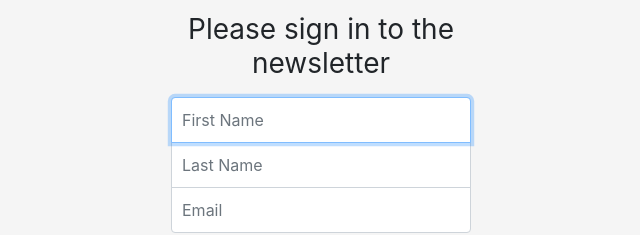
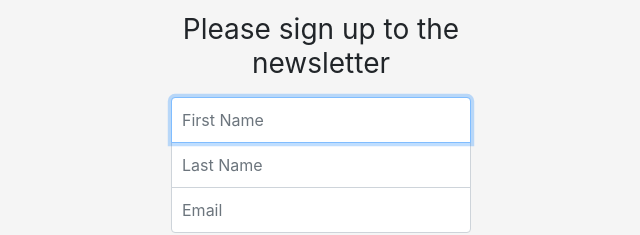
Before and after one commit to se-prashant/Newsletter-web-app, a website: page signup.html in a window 1280 px wide. Shown: the part 277-512 px from the top of the page, 319-959 px from the left. Drawn offline with nearby package versions, Linux system fonts and the light colour scheme.

Commit message:
updated title

```diff
--- a/signup.html
+++ b/signup.html
@@ -8,7 +8,7 @@
     <meta name="author" content="">
     <link rel="icon" href="/docs/4.0/assets/img/favicons/favicon.ico">
 
-    <title>Signin Template for Bootstrap</title>
+    <title>Newsletter Home</title>
 
     <link rel="canonical" href="https://getbootstrap.com/docs/4.0/examples/sign-in/">
 
@@ -22,7 +22,7 @@
 
     <form class="form-signin" action ="/" method = "post" >
       <img class="mb-3" src="images/photorecsCode.jpg" alt="image" width="130" height="130">
-      <h1 class="h3 mb-3 font-weight-normal">Please sign in to the newsletter</h1>
+      <h1 class="h3 mb-3 font-weight-normal">Please sign up to the newsletter</h1>
 
       <input type="text" class="form-control top " name = "firstName" placeholder="First Name" required autofocus>
       <input type="text" class="form-control middle " name = "secondName" placeholder="Last Name" required>
```
